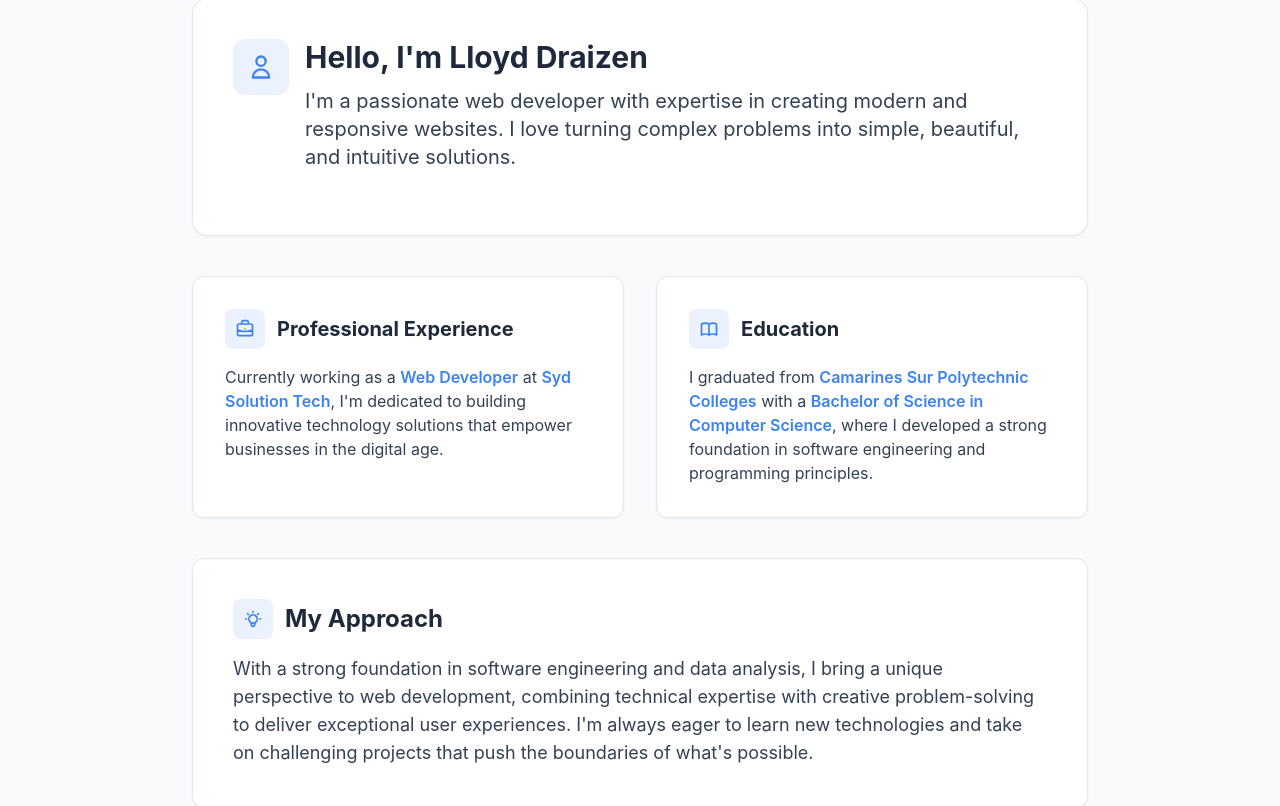
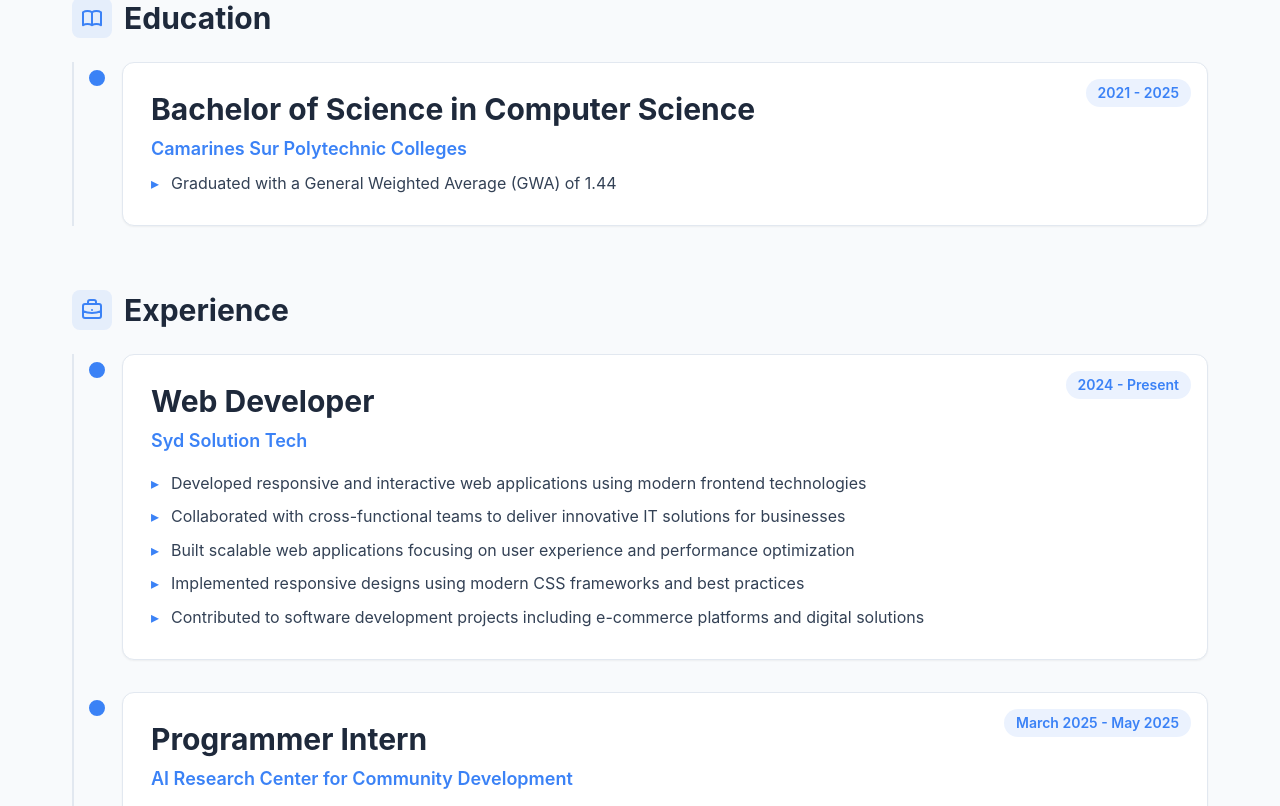
Before and after one commit to Draizen75/Portfolio, a React (Vite) app: page / in a window 1280 px wide. Shown: the part 994-1800 px from the top of the page. Built offline with nearby package versions, Linux system fonts and the light colour scheme.

Commit message:
fix layout

```diff
--- a/src/App.tsx
+++ b/src/App.tsx
@@ -1,7 +1,6 @@
 import Navigation from './components/navigation/Navigation';
 import Hero from './components/hero/Hero';
 import About from './components/about/About';
-import Resume from './components/resume/Resume';
 import Skills from './components/skills/Skills';
 import Projects from './components/projects/Projects';
 import Contact from './components/contact/Contact';
@@ -16,7 +15,7 @@ import { scrollToSection } from './utils/scrollUtils';
  * Uses custom hooks for scroll detection and utility functions for navigation.
  */
 function App(): React.JSX.Element {
-  const sections: string[] = ['home', 'about', 'resume', 'skills', 'projects', 'contact'];
+  const sections: string[] = ['home', 'about', 'skills', 'projects', 'contact'];
   const { activeSection, isScrolled } = useScrollDetection(sections);
 
   /**
@@ -37,7 +36,6 @@ function App(): React.JSX.Element {
       />
       <Hero onSectionClick={handleSectionClick} />
       <About />
-      <Resume />
       <Skills />
       <Projects />
       <Contact />
--- a/src/components/about/About.tsx
+++ b/src/components/about/About.tsx
@@ -1,15 +1,83 @@
 /**
  * About Component
  *
- * Displays personal information and technologies used.
- * Shows a brief introduction and list of technologies.
+ * Displays personal information, education, work experience, and certifications.
+ * Merged with Resume section for a comprehensive about page.
  */
 
 import { useState, useEffect, useRef } from 'react';
 
+interface EducationItem {
+  degree: string;
+  period: string;
+  institution: string;
+}
+
+interface WorkItem {
+  position: string;
+  period: string;
+  company: string;
+  responsibilities: string[];
+}
+
+interface CertificationItem {
+  title: string;
+  period: string;
+  level?: string;
+  description: string;
+}
+
 const About = (): React.JSX.Element => {
   const sectionRef = useRef<HTMLElement>(null);
   const [isVisible, setIsVisible] = useState(false);
+
+  const education: EducationItem[] = [
+    {
+      degree: 'Bachelor of Science in Computer Science',
+      period: '2021 - 2025',
+      institution: 'Camarines Sur Polytechnic Colleges',
+    },
+  ];
+
+  const workExperience: WorkItem[] = [
+    {
+      position: 'Web Developer',
+      period: '2024 - Present',
+      company: 'Syd Solution Tech',
+      responsibilities: [
+        'Developed responsive and interactive web applications using modern frontend technologies',
+        'Collaborated with cross-functional teams to deliver innovative IT solutions for businesses',
+        'Built scalable web applications focusing on user experience and performance optimization',
+        'Implemented responsive designs using modern CSS frameworks and best practices',
+        'Contributed to software development projects including e-commerce platforms and digital solutions',
+      ],
+    },
+    {
+      position: 'Programmer Intern',
+      period: 'March 2025 - May 2025',
+      company: 'AI Research Center for Community Development',
+      responsibilities: [
+        'Provided technical support and troubleshooting for network issues',
+        'Assisted in software installation and maintenance',
+        'Managed user accounts and permissions',
+      ],
+    },
+  ];
+
+  const certifications: CertificationItem[] = [
+    {
+      title: 'Computer Systems Servicing National Certificate Level II (TESDA)',
+      period: '2021-2026',
+      level: 'NC II',
+      description: 'Successfully completed the Computer Systems Servicing NC II program, demonstrating proficiency in installing and configuring computer systems, setting up computer networks, and maintaining computer systems and networks. Acquired hands-on experience in troubleshooting hardware and software issues, network configuration, and system maintenance.',
+    },
+    {
+      title: 'Career Service Examination - Professional Level Passer (CSE-PPT)',
+      period: 'March 2025',
+      level: 'Career Service Professional Eligibility',
+      description: 'I achieved Career Service Professional Eligibility by passing the CSE-PPT, demonstrating my competence in various professional skills and knowledge areas. This certification, recognized by the Civil Service Commission (CSC), qualifies me for government positions that require professional eligibility.',
+    },
+  ];
 
   useEffect(() => {
     const observer = new IntersectionObserver(
@@ -48,96 +116,182 @@ const About = (): React.JSX.Element => {
           <div className="flex-1 h-px bg-border-default"></div>
         </div>
 
-        <div className="max-w-4xl mx-auto">
+        <div className="space-y-12 sm:space-y-16">
           {/* Introduction Section */}
           <div
-            className={`space-y-8 sm:space-y-10 transition-all duration-700 ${
+            className={`transition-all duration-700 ${
               isVisible ? 'opacity-100 translate-y-0' : 'opacity-0 translate-y-8'
             }`}
           >
-            {/* Main Introduction Card */}
-            <div className="professional-card p-6 sm:p-8 md:p-10 rounded-2xl hover-lift">
-              <div className="flex items-start gap-4 mb-6">
-                <div className="w-12 h-12 sm:w-14 sm:h-14 rounded-xl bg-accent-primary/10 flex items-center justify-center flex-shrink-0">
-                  <svg className="w-6 h-6 sm:w-7 sm:h-7 text-accent-primary" fill="none" stroke="currentColor" viewBox="0 0 24 24">
-                    <path strokeLinecap="round" strokeLinejoin="round" strokeWidth={2} d="M16 7a4 4 0 11-8 0 4 4 0 018 0zM12 14a7 7 0 00-7 7h14a7 7 0 00-7-7z" />
+          </div>
+
+          {/* Education Section */}
+          <div className="space-y-6">
+            <div className="flex items-center gap-3 mb-6">
+              <div className="w-10 h-10 rounded-lg bg-accent-primary/10 flex items-center justify-center flex-shrink-0">
+                <svg className="w-6 h-6 text-accent-primary" fill="none" stroke="currentColor" viewBox="0 0 24 24">
+                  <path strokeLinecap="round" strokeLinejoin="round" strokeWidth={2} d="M12 6.253v13m0-13C10.832 5.477 9.246 5 7.5 5S4.168 5.477 3 6.253v13C4.168 18.477 5.754 18 7.5 18s3.332.477 4.5 1.253m0-13C13.168 5.477 14.754 5 16.5 5c1.747 0 3.332.477 4.5 1.253v13C19.832 18.477 18.247 18 16.5 18c-1.746 0-3.332.477-4.5 1.253" />
                 </svg>
               </div>
-                <div className="flex-1">
-                  <h3 className="text-xl sm:text-2xl md:text-3xl font-bold text-text-primary mb-3">
-                    Hello, I'm Lloyd Draizen
-                  </h3>
-                  <p className="text-base sm:text-lg md:text-xl leading-relaxed text-text-secondary">
-                    I'm a passionate web developer with expertise in creating modern and responsive websites.
-                    I love turning complex problems into simple, beautiful, and intuitive solutions.
+              <h3 className="text-2xl sm:text-3xl font-bold text-text-primary">Education</h3>
+            </div>
+
+            <div className="relative pl-8 sm:pl-12 border-l-2 border-border-default">
+              {education.map((edu, index) => (
+                <div
+                  key={index}
+                  className={`mb-8 last:mb-0 relative transition-all duration-500 ${
+                    isVisible ? 'opacity-100 translate-x-0' : 'opacity-0 -translate-x-4'
+                  }`}
+                  style={{ transitionDelay: `${100 + index * 100}ms` }}
+                >
+                  <div className="absolute -left-[29px] sm:-left-[37px] top-1 w-6 h-6 rounded-full bg-accent-primary border-4 border-background-secondary flex items-center justify-center">
+                    <div className="w-2 h-2 rounded-full bg-accent-primary"></div>
+                  </div>
+
+                  <div className="group professional-card p-5 sm:p-6 md:p-7 rounded-xl hover-lift relative">
+                    <div className="absolute top-4 right-4 z-10 hidden sm:block">
+                      <span className="inline-flex items-center px-3 py-1 rounded-full bg-accent-primary/10 text-accent-primary text-xs sm:text-sm font-semibold whitespace-nowrap">
+                        {edu.period}
+                      </span>
+                    </div>
+
+                    <div className="sm:pr-24 md:pr-32 lg:pr-36">
+                      <div className="flex flex-col sm:flex-row sm:items-start sm:justify-between sm:gap-4 mb-2">
+                        <h4 className="text-xl sm:text-2xl md:text-3xl font-bold text-text-primary group-hover:text-accent-primary transition-colors duration-300 break-words flex-1">
+                          {edu.degree}
+                        </h4>
+                        <span className="inline-flex items-center px-3 py-1 rounded-full bg-accent-primary/10 text-accent-primary text-xs font-semibold whitespace-nowrap w-fit sm:hidden mb-2">
+                          {edu.period}
+                        </span>
+                      </div>
+                      <p className="text-accent-primary font-semibold text-base sm:text-lg mb-2 break-words">
+                        {edu.institution}
                       </p>
+                      <ul className="space-y-2 mt-2">
+                        <li className="flex items-start gap-3">
+                          <span className="text-accent-primary flex-shrink-0">▸</span>
+                          <span className="text-text-secondary leading-relaxed text-sm sm:text-base break-words">
+                            Graduated with a General Weighted Average (GWA) of 1.44
+                          </span>
+                        </li>
+                      </ul>
                     </div>
                   </div>
                 </div>
+              ))}
+            </div>
+          </div>
 
-            {/* Content Grid */}
-            <div className="grid grid-cols-1 md:grid-cols-2 gap-6 sm:gap-8">
-              {/* Experience Card */}
-              <div
-                className={`professional-card p-6 sm:p-7 md:p-8 rounded-xl hover-lift transition-all duration-500 ${
-                  isVisible ? 'opacity-100 translate-y-0' : 'opacity-0 translate-y-4'
-                }`}
-                style={{ transitionDelay: '200ms' }}
-              >
-                <div className="flex items-center gap-3 mb-4">
-                  <div className="w-10 h-10 rounded-lg bg-accent-primary/10 flex items-center justify-center">
-                    <svg className="w-5 h-5 text-accent-primary" fill="none" stroke="currentColor" viewBox="0 0 24 24">
+          {/* Experience Section */}
+          <div className="space-y-6 mt-12 sm:mt-16">
+            <div className="flex items-center gap-3 mb-6">
+              <div className="w-10 h-10 rounded-lg bg-accent-primary/10 flex items-center justify-center flex-shrink-0">
+                <svg className="w-6 h-6 text-accent-primary" fill="none" stroke="currentColor" viewBox="0 0 24 24">
                   <path strokeLinecap="round" strokeLinejoin="round" strokeWidth={2} d="M21 13.255A23.931 23.931 0 0112 15c-3.183 0-6.22-.62-9-1.745M16 6V4a2 2 0 00-2-2h-4a2 2 0 00-2 2v2m4 6h.01M5 20h14a2 2 0 002-2V8a2 2 0 00-2-2H5a2 2 0 00-2 2v10a2 2 0 002 2z" />
                 </svg>
               </div>
-                  <h4 className="text-lg sm:text-xl font-bold text-text-primary">Professional Experience</h4>
-                </div>
-                <p className="text-sm sm:text-base leading-relaxed text-text-secondary">
-                  Currently working as a <span className="text-accent-primary font-semibold">Web Developer</span> at{' '}
-                  <span className="text-accent-primary font-semibold">Syd Solution Tech</span>, I'm dedicated to building innovative technology solutions that empower businesses in the digital age.
-                </p>
+              <h3 className="text-2xl sm:text-3xl font-bold text-text-primary">Experience</h3>
             </div>
 
-              {/* Education Card */}
+            <div className="relative pl-8 sm:pl-12 border-l-2 border-border-default">
+              {workExperience.map((work, index) => (
                 <div
-                className={`professional-card p-6 sm:p-7 md:p-8 rounded-xl hover-lift transition-all duration-500 ${
-                  isVisible ? 'opacity-100 translate-y-0' : 'opacity-0 translate-y-4'
+                  key={index}
+                  className={`mb-8 last:mb-0 relative transition-all duration-500 ${
+                    isVisible ? 'opacity-100 translate-x-0' : 'opacity-0 -translate-x-4'
                   }`}
-                style={{ transitionDelay: '300ms' }}
+                  style={{ transitionDelay: `${200 + (education.length + index) * 100}ms` }}
                 >
-                <div className="flex items-center gap-3 mb-4">
-                  <div className="w-10 h-10 rounded-lg bg-accent-primary/10 flex items-center justify-center">
-                    <svg className="w-5 h-5 text-accent-primary" fill="none" stroke="currentColor" viewBox="0 0 24 24">
-                      <path strokeLinecap="round" strokeLinejoin="round" strokeWidth={2} d="M12 6.253v13m0-13C10.832 5.477 9.246 5 7.5 5S4.168 5.477 3 6.253v13C4.168 18.477 5.754 18 7.5 18s3.332.477 4.5 1.253m0-13C13.168 5.477 14.754 5 16.5 5c1.747 0 3.332.477 4.5 1.253v13C19.832 18.477 18.247 18 16.5 18c-1.746 0-3.332.477-4.5 1.253" />
-                    </svg>
+                  <div className="absolute -left-[29px] sm:-left-[37px] top-1 w-6 h-6 rounded-full bg-accent-primary border-4 border-background-secondary flex items-center justify-center">
+                    <div className="w-2 h-2 rounded-full bg-accent-primary"></div>
                   </div>
-                  <h4 className="text-lg sm:text-xl font-bold text-text-primary">Education</h4>
+
+                  <div className="group professional-card p-5 sm:p-6 md:p-7 rounded-xl hover-lift relative">
+                    <div className="absolute top-4 right-4 z-10 hidden sm:block">
+                      <span className="inline-flex items-center px-3 py-1 rounded-full bg-accent-primary/10 text-accent-primary text-xs sm:text-sm font-semibold whitespace-nowrap">
+                        {work.period}
+                      </span>
                     </div>
-                <p className="text-sm sm:text-base leading-relaxed text-text-secondary">
-                  I graduated from <span className="text-accent-primary font-semibold">Camarines Sur Polytechnic Colleges</span> with a{' '}
-                  <span className="text-accent-primary font-semibold">Bachelor of Science in Computer Science</span>, where I developed a strong foundation in software engineering and programming principles.
+
+                    <div className="sm:pr-24 md:pr-32 lg:pr-36">
+                      <div className="flex flex-col sm:flex-row sm:items-start sm:justify-between sm:gap-4 mb-2">
+                        <h4 className="text-xl sm:text-2xl md:text-3xl font-bold text-text-primary group-hover:text-accent-primary transition-colors duration-300 break-words flex-1">
+                          {work.position}
+                        </h4>
+                        <span className="inline-flex items-center px-3 py-1 rounded-full bg-accent-primary/10 text-accent-primary text-xs font-semibold whitespace-nowrap w-fit sm:hidden mb-2">
+                          {work.period}
+                        </span>
+                      </div>
+                      <p className="text-accent-primary font-semibold text-base sm:text-lg mb-4 break-words">
+                        {work.company}
                       </p>
+
+                      {work.responsibilities && (
+                        <ul className="space-y-2">
+                          {work.responsibilities.map((resp, respIndex) => (
+                            <li key={respIndex} className="flex items-start gap-3">
+                              <span className="text-accent-primary flex-shrink-0">▸</span>
+                              <span className="text-text-secondary leading-relaxed text-sm sm:text-base break-words">
+                                {resp}
+                              </span>
+                            </li>
+                          ))}
+                        </ul>
+                      )}
+                    </div>
+                  </div>
+                </div>
+              ))}
             </div>
           </div>
 
-            {/* Philosophy/Approach Card */}
+          {/* Certifications Section */}
+          <div className="space-y-6 mt-12 sm:mt-16">
+            <div className="flex items-center gap-3 mb-6">
+              <div className="w-10 h-10 rounded-lg bg-accent-primary/10 flex items-center justify-center flex-shrink-0">
+                <svg className="w-6 h-6 text-accent-primary" fill="none" stroke="currentColor" viewBox="0 0 24 24">
+                  <path strokeLinecap="round" strokeLinejoin="round" strokeWidth={2} d="M9 12l2 2 4-4M7.835 4.697a3.42 3.42 0 001.946-.806 3.42 3.42 0 014.438 0 3.42 3.42 0 001.946.806 3.42 3.42 0 013.138 3.138 3.42 3.42 0 00.806 1.946 3.42 3.42 0 010 4.438 3.42 3.42 0 00-.806 1.946 3.42 3.42 0 01-3.138 3.138 3.42 3.42 0 00-1.946.806 3.42 3.42 0 01-4.438 0 3.42 3.42 0 00-1.946-.806 3.42 3.42 0 01-3.138-3.138 3.42 3.42 0 00-.806-1.946 3.42 3.42 0 010-4.438 3.42 3.42 0 00.806-1.946 3.42 3.42 0 013.138-3.138z" />
+                </svg>
+              </div>
+              <h3 className="text-2xl sm:text-3xl font-bold text-text-primary">Certifications</h3>
+            </div>
+
+            <div className="grid grid-cols-1 md:grid-cols-2 gap-6">
+              {certifications.map((cert, index) => (
                 <div
-              className={`professional-card p-6 sm:p-8 md:p-10 rounded-xl hover-lift transition-all duration-500 ${
+                  key={index}
+                  className={`group professional-card p-5 sm:p-6 rounded-xl hover-lift transition-all duration-500 ${
                     isVisible ? 'opacity-100 translate-y-0' : 'opacity-0 translate-y-4'
                   }`}
-              style={{ transitionDelay: '400ms' }}
+                  style={{ transitionDelay: `${300 + (education.length + workExperience.length + index) * 100}ms` }}
                 >
-              <div className="flex items-center gap-3 mb-4">
-                <div className="w-10 h-10 rounded-lg bg-accent-primary/10 flex items-center justify-center">
-                  <svg className="w-5 h-5 text-accent-primary" fill="none" stroke="currentColor" viewBox="0 0 24 24">
-                    <path strokeLinecap="round" strokeLinejoin="round" strokeWidth={2} d="M9.663 17h4.673M12 3v1m6.364 1.636l-.707.707M21 12h-1M4 12H3m3.343-5.657l-.707-.707m2.828 9.9a5 5 0 117.072 0l-.548.547A3.374 3.374 0 0014 18.469V19a2 2 0 11-4 0v-.531c0-.895-.356-1.754-.988-2.386l-.548-.547z" />
+                  <div className="flex items-start justify-between mb-4">
+                    <div className="w-12 h-12 rounded-lg bg-accent-primary/10 flex items-center justify-center flex-shrink-0">
+                      <svg className="w-6 h-6 text-accent-primary" fill="none" stroke="currentColor" viewBox="0 0 24 24">
+                        <path strokeLinecap="round" strokeLinejoin="round" strokeWidth={2} d="M9 12l2 2 4-4M7.835 4.697a3.42 3.42 0 001.946-.806 3.42 3.42 0 014.438 0 3.42 3.42 0 001.946.806 3.42 3.42 0 013.138 3.138 3.42 3.42 0 00.806 1.946 3.42 3.42 0 010 4.438 3.42 3.42 0 00-.806 1.946 3.42 3.42 0 01-3.138 3.138 3.42 3.42 0 00-1.946.806 3.42 3.42 0 01-4.438 0 3.42 3.42 0 00-1.946-.806 3.42 3.42 0 01-3.138-3.138 3.42 3.42 0 00-.806-1.946 3.42 3.42 0 010-4.438 3.42 3.42 0 00.806-1.946 3.42 3.42 0 013.138-3.138z" />
                       </svg>
                     </div>
-                <h4 className="text-lg sm:text-xl md:text-2xl font-bold text-text-primary">My Approach</h4>
+                    <span className="inline-flex items-center px-3 py-1 rounded-full bg-background-secondary text-text-muted text-xs font-mono">
+                      {cert.period}
+                    </span>
                   </div>
-              <p className="text-sm sm:text-base md:text-lg leading-relaxed text-text-secondary">
-                With a strong foundation in software engineering and data analysis, I bring a unique perspective to web development, combining technical expertise with creative problem-solving to deliver exceptional user experiences. I'm always eager to learn new technologies and take on challenging projects that push the boundaries of what's possible.
+
+                  <h4 className="text-lg sm:text-xl font-bold text-text-primary mb-2 group-hover:text-accent-primary transition-colors duration-300 break-words">
+                    {cert.title}
+                  </h4>
+
+                  {cert.level && (
+                    <p className="text-accent-primary font-semibold text-sm sm:text-base mb-3 break-words">
+                      {cert.level}
                     </p>
+                  )}
+
+                  <p className="text-text-secondary leading-relaxed text-sm sm:text-base break-words">
+                    {cert.description}
+                  </p>
+                </div>
+              ))}
             </div>
           </div>
         </div>
--- a/src/components/contact/Contact.tsx
+++ b/src/components/contact/Contact.tsx
@@ -105,7 +105,6 @@ export default function Contact(): React.JSX.Element {
               <h3 className="text-accent-primary font-bold text-lg sm:text-xl md:text-2xl">Quick Links</h3>
               <div className="space-y-2 sm:space-y-3">
                 <a href="#about" className="block text-text-secondary hover:text-accent-primary transition-colors duration-300 text-sm sm:text-base">About</a>
-                <a href="#resume" className="block text-text-secondary hover:text-accent-primary transition-colors duration-300 text-sm sm:text-base">Resume</a>
                 <a href="#skills" className="block text-text-secondary hover:text-accent-primary transition-colors duration-300 text-sm sm:text-base">Skills</a>
                 <a href="#projects" className="block text-text-secondary hover:text-accent-primary transition-colors duration-300 text-sm sm:text-base">Projects</a>
                 <a href="#contact" className="block text-text-secondary hover:text-accent-primary transition-colors duration-300 text-sm sm:text-base">Contact</a>
--- a/src/components/navigation/Navigation.tsx
+++ b/src/components/navigation/Navigation.tsx
@@ -22,7 +22,6 @@ const Navigation = ({ activeSection, isScrolled, onSectionClick }: NavigationPro
   const navItems = [
     { id: 'home', label: 'Home' },
     { id: 'about', label: 'About' },
-    { id: 'resume', label: 'Resume' },
     { id: 'skills', label: 'Skills' },
     { id: 'projects', label: 'Projects' },
     { id: 'contact', label: 'Contact' },
```
Lines whose indentation alone changed are shown as unchanged.
